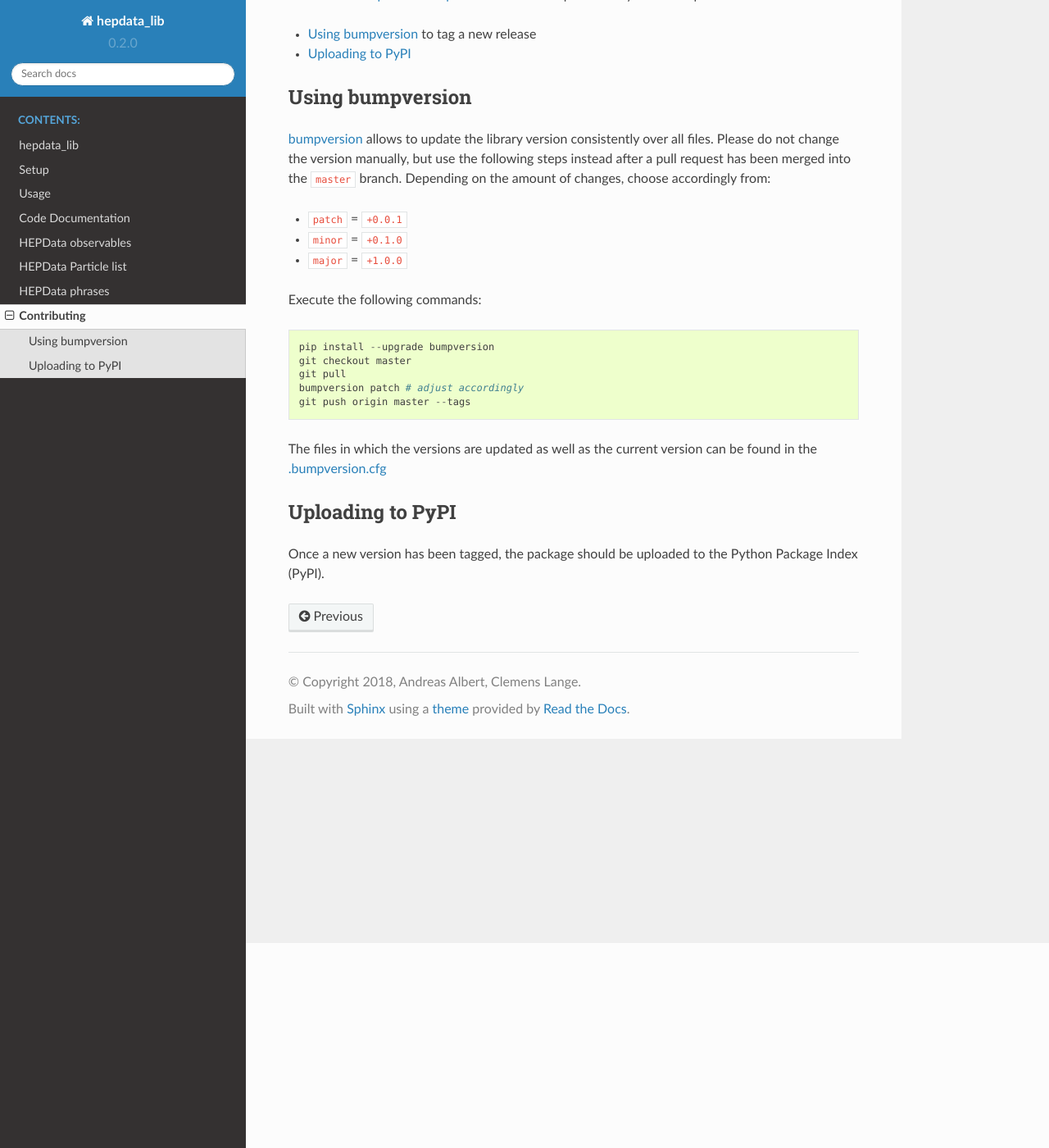
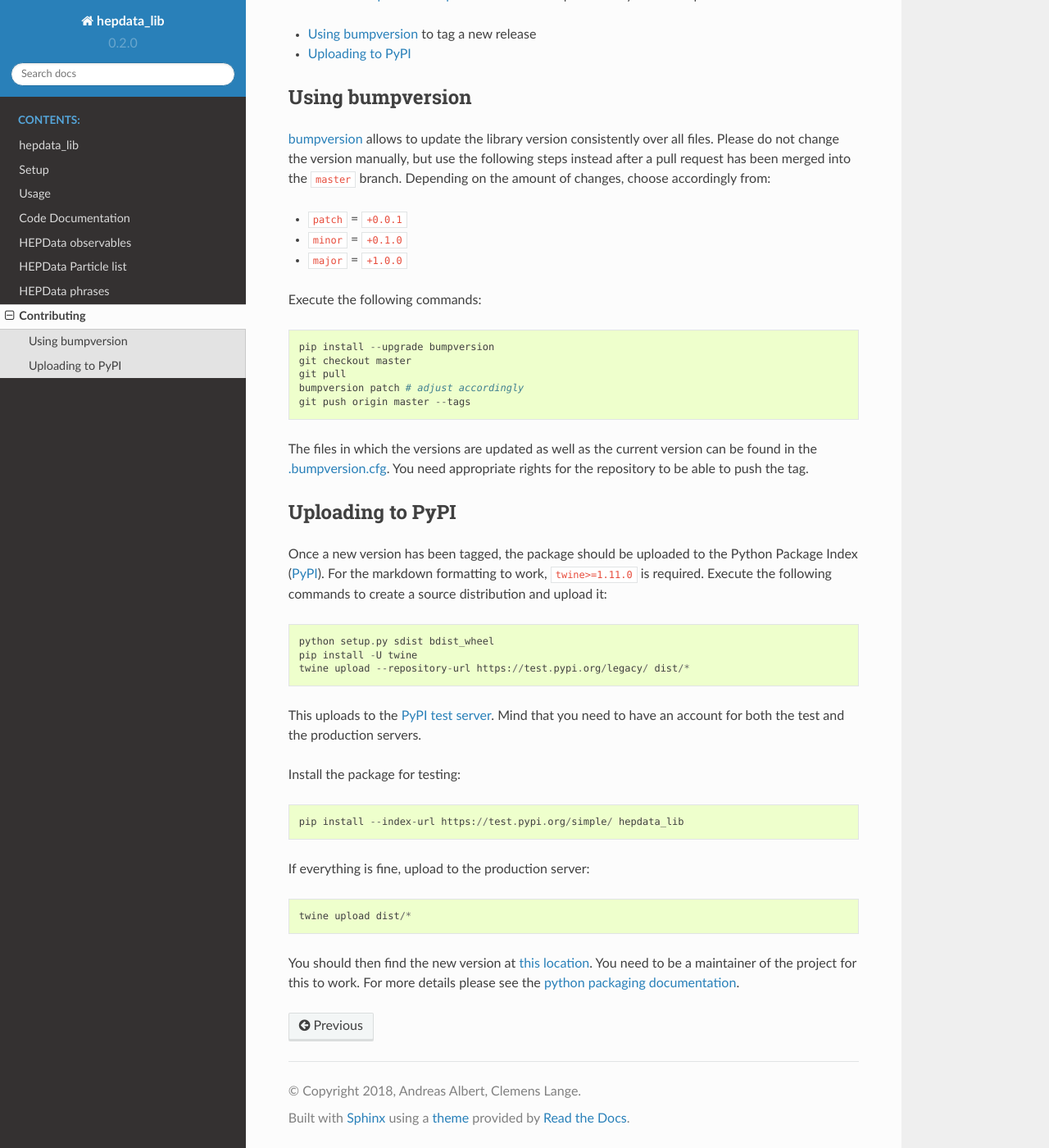
Before and after one commit to HEPData/hepdata_lib, a Sphinx documentation site: the page built from docs/contributing.rst, in a window 1280 px wide and 1400 px high, scrolled down 250 px. Shown: the whole window at 82% size. Built offline with Sphinx 7.4.7 and the Read the Docs theme 2.0.0, drawn with Linux system fonts in a browser that asks for light colours.

Commit message:
document uploading to PyPI

```diff
--- a/docs/contributing.rst
+++ b/docs/contributing.rst
@@ -29,14 +29,43 @@ Execute the following commands:
     bumpversion patch # adjust accordingly
     git push origin master --tags
 
-The files in which the versions are updated as well as the current version can be found in the `.bumpversion.cfg`_
+The files in which the versions are updated as well as the current version can be found in the `.bumpversion.cfg`_. You need appropriate rights for the repository to be able to push the tag.
 
 .. _sec-dev-pypi:
 
 Uploading to PyPI
 -----------------------------
 
-Once a new version has been tagged, the package should be uploaded to the Python Package Index (PyPI).
+Once a new version has been tagged, the package should be uploaded to the Python Package Index (PyPI_).
+For the markdown formatting to work, ``twine>=1.11.0`` is required.
+Execute the following commands to create a source distribution and upload it:
+
+::
+
+    python setup.py sdist bdist_wheel
+    pip install -U twine
+    twine upload --repository-url https://test.pypi.org/legacy/ dist/*
+
+This uploads to the `PyPI test server`_. Mind that you need to have an account for both the test and the production servers.
+
+Install the package for testing:
+
+::
+
+    pip install --index-url https://test.pypi.org/simple/ hepdata_lib
+
+If everything is fine, upload to the production server:
+
+::
+
+    twine upload dist/*
+
+You should then find the new version at `this location`_. You need to be a maintainer of the project for this to work. For more details please see the `python packaging documentation`_.
+
 
 .. _bumpversion: https://github.com/peritus/bumpversion
 .. _.bumpversion.cfg: https://github.com/clelange/hepdata_lib/blob/master/.bumpversion.cfg
+.. _PyPI: https://pypi.org
+.. _PyPI test server: https://test.pypi.org/project/hepdata_lib/
+.. _this location: https://pypi.org/project/hepdata_lib/
+.. _python packaging documentation: https://packaging.python.org/tutorials/packaging-projects/
```
